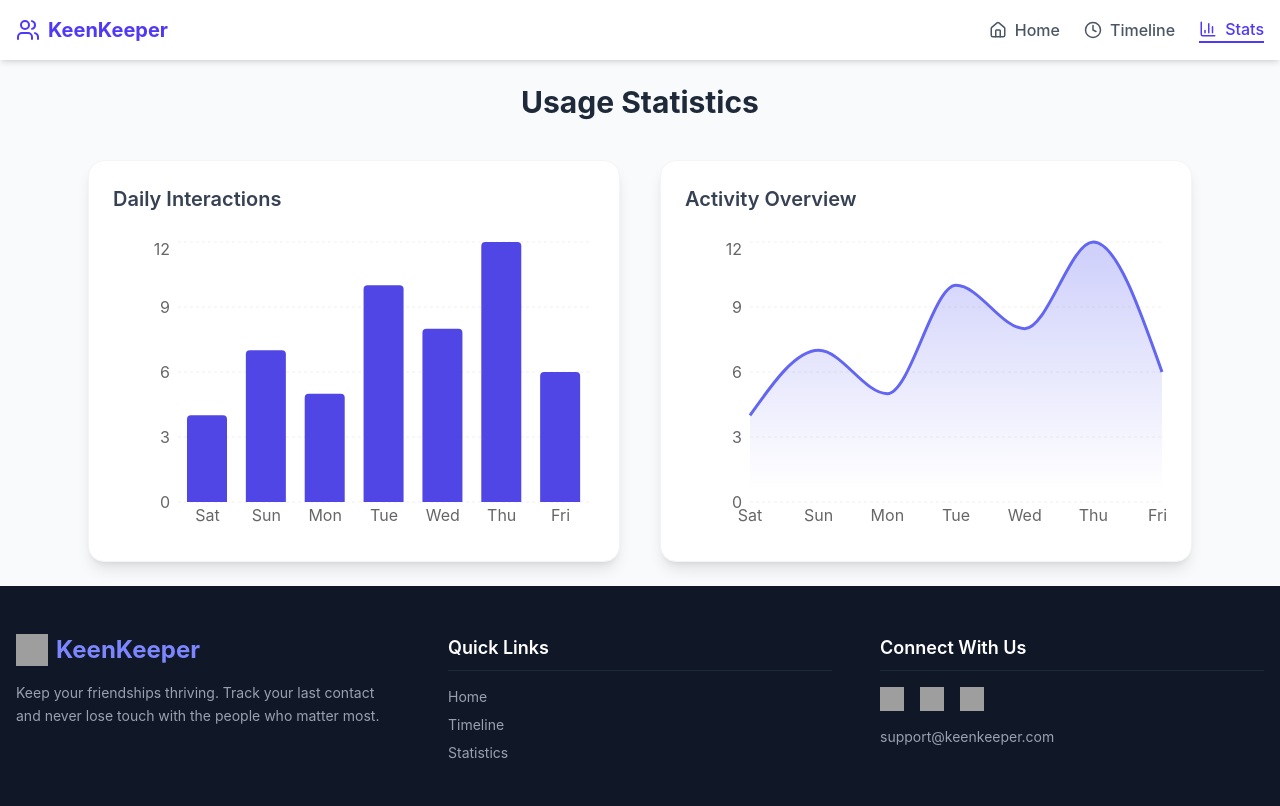
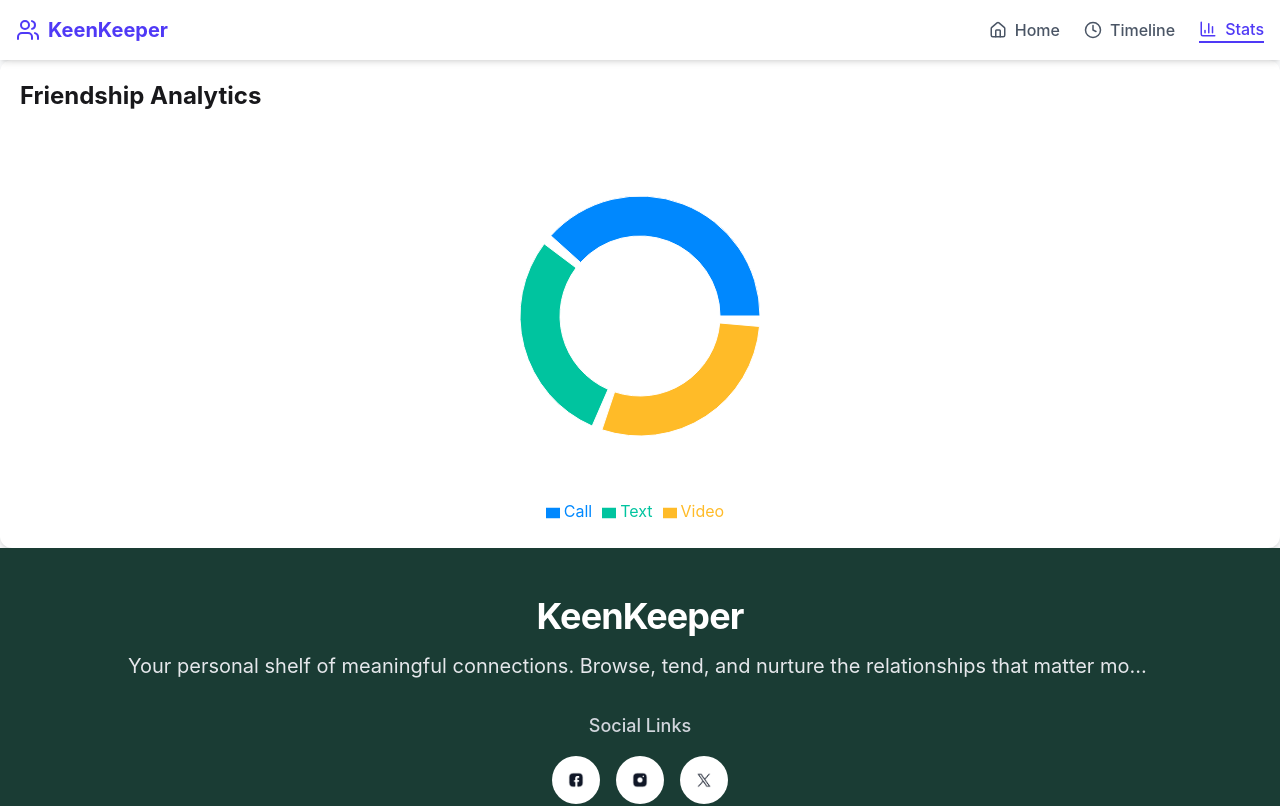
Before and after one commit to mdtaufiqueahamed-lgtm/Assignment-7, a React (Vite) app: page /stats in a window 1280 px wide. Shown: the top 806 px of the page. Built offline with nearby package versions, Linux system fonts and the light colour scheme; grey boxes are pictures that could not be loaded.

Commit message:
project almost done

```diff
--- a/src/pages/Footer/Footer.jsx
+++ b/src/pages/Footer/Footer.jsx
@@ -1,54 +1,48 @@
 import React from 'react';
+import facebookImg from '../../assets/facebook.png'
+import igImg from '../../assets/instagram.png'
+import xImg from '../../assets/twitter.png'
 
 const Footer = () => {
   return (
-    <footer className="bg-gray-900 text-white pt-12 pb-8 mt-auto">
-      <div className="max-w-7xl mx-auto px-4 grid grid-cols-1 md:grid-cols-3 gap-12">
+    <footer className="bg-[#1a3c34] text-white py-12 px-6 text-center">
+      <div className="max-w-5xl mx-auto">
 
-        {/* লোগো এবং ডেসক্রিপশন */}
-        <div className="space-y-4">
-          <div className="flex items-center gap-2 font-bold text-2xl text-indigo-400">
-            {/* লোগো ইমেজের জন্য জায়গা */}
-            <img src="/assets/logo.png" alt="Logo" className="w-8 h-8" />
-            <span>KeenKeeper</span>
+        {/* লোগো: আগের মতো রাখা হয়েছে */}
+        <h2 className="text-4xl font-bold mb-4 tracking-tight text-white">
+          KeenKeeper
+        </h2>
+
+        {/* ডেসক্রিপশন: এক লাইনে করা হয়েছে */}
+        <p className="text-gray-200 text-base md:text-lg lg:text-xl mb-8 whitespace-nowrap overflow-hidden text-ellipsis">
+          Your personal shelf of meaningful connections. Browse, tend, and nurture the relationships that matter most.
+        </p>
+
+        {/* সোশ্যাল লিংক সেকশন */}
+        <div className="mb-8">
+          <h3 className="text-lg font-medium mb-4 text-gray-300">
+            Social Links
+          </h3>
+          <div className="flex justify-center items-center gap-4">
+            <img src={facebookImg} alt="FB" className="w-10 h-10 md:w-12 md:h-12 bg-white rounded-full p-2 cursor-pointer hover:bg-emerald-400 transition-colors" />
+            <img src={igImg} alt="IG" className="w-10 h-10 md:w-12 md:h-12 bg-white rounded-full p-2 cursor-pointer hover:bg-emerald-400 transition-colors" />
+            <img src={xImg} alt="X" className="w-10 h-10 md:w-12 md:h-12 bg-white rounded-full p-2 cursor-pointer hover:bg-emerald-400 transition-colors" />
           </div>
-          <p className="text-gray-400 text-sm leading-relaxed">
-            Keep your friendships thriving. Track your last contact and never lose touch with the people who matter most.
+        </div>
+
+        {/* পলিসি লিংকস: গ্যাপ কমিয়ে আনা হয়েছে */}
+        <div className="flex justify-center gap-6 text-sm md:text-base text-gray-300 mb-8">
+          <a href="#" className="hover:text-white transition">Privacy Policy</a>
+          <a href="#" className="hover:text-white transition">Cookies</a>
+          <a href="#" className="hover:text-white transition">Terms of Service</a>
+        </div>
+
+        {/* কপিরাইট */}
+        <div className="pt-6 border-t border-white/10">
+          <p className="text-gray-400 text-sm md:text-base">
+            © 2026 KeenKeeper. All rights reserved.
           </p>
         </div>
-
-        {/* কুইক লিংকস */}
-        <div>
-          <h3 className="text-lg font-semibold mb-4 border-b border-gray-800 pb-2">Quick Links</h3>
-          <ul className="space-y-2 text-gray-400 text-sm">
-            <li><a href="/" className="hover:text-indigo-400 transition">Home</a></li>
-            <li><a href="/timeline" className="hover:text-indigo-400 transition">Timeline</a></li>
-            <li><a href="/stats" className="hover:text-indigo-400 transition">Statistics</a></li>
-          </ul>
-        </div>
-
-        {/* সোশ্যাল মিডিয়া ইমেজের জন্য জায়গা */}
-        <div>
-          <h3 className="text-lg font-semibold mb-4 border-b border-gray-800 pb-2">Connect With Us</h3>
-          <div className="flex gap-4 mb-4">
-            {/* এখানে তোমার assets এর ইমেজগুলো বসাও */}
-            <a href="#" className="hover:opacity-80 transition">
-              <img src="/assets/github.png" alt="Github" className="w-6 h-6" />
-            </a>
-            <a href="#" className="hover:opacity-80 transition">
-              <img src="/assets/twitter.png" alt="Twitter" className="w-6 h-6" />
-            </a>
-            <a href="#" className="hover:opacity-80 transition">
-              <img src="/assets/linkedin.png" alt="Linkedin" className="w-6 h-6" />
-            </a>
-          </div>
-          <p className="text-gray-400 text-sm">support@keenkeeper.com</p>
-        </div>
-      </div>
-
-      {/* কপিরাইট অংশ */}
-      <div className="max-w-7xl mx-auto px-4 mt-12 pt-8 border-t border-gray-800 text-center text-gray-500 text-xs">
-        <p>© 2026 KeenKeeper. All rights reserved.</p>
       </div>
     </footer>
   );
--- a/src/pages/Stats.jsx
+++ b/src/pages/Stats.jsx
@@ -1,68 +1,46 @@
 import React from 'react';
-import { BarChart, Bar, XAxis, YAxis, CartesianGrid, Tooltip, ResponsiveContainer, AreaChart, Area } from 'recharts';
+import { PieChart, Pie, Cell, ResponsiveContainer, Legend, Tooltip } from 'recharts';
+
+const data = [
+  { name: 'Call', value: 400 },
+  { name: 'Text', value: 300 },
+  { name: 'Video', value: 300 },
+];
+
+const COLORS = ['#0088FE', '#00C49F', '#FFBB28'];
 
 const Stats = () => {
-  // ডামি ডাটা: বন্ধুদের সাথে গত কয়েকদিনের ইন্টারঅ্যাকশন
-  const data = [
-    { name: 'Sat', interactions: 4 },
-    { name: 'Sun', interactions: 7 },
-    { name: 'Mon', interactions: 5 },
-    { name: 'Tue', interactions: 10 },
-    { name: 'Wed', interactions: 8 },
-    { name: 'Thu', interactions: 12 },
-    { name: 'Fri', interactions: 6 },
-  ];
-
   return (
-    <div className="max-w-6xl mx-auto p-6 space-y-10">
-      <h1 className="text-3xl font-bold text-gray-800 text-center mb-10">Usage Statistics</h1>
-
-      <div className="grid grid-cols-1 lg:grid-cols-2 gap-10">
-
-        {/* বার চার্ট কার্ড */}
-        <div className="bg-white p-6 rounded-2xl shadow-lg border border-gray-100">
-          <h2 className="text-xl font-semibold mb-6 text-gray-700">Daily Interactions</h2>
-          <div className="h-[300px] w-full">
-            <ResponsiveContainer width="100%" height="100%">
-              <BarChart data={data}>
-                <CartesianGrid strokeDasharray="3 3" vertical={false} stroke="#f0f0f0" />
-                <XAxis dataKey="name" axisLine={false} tickLine={false} />
-                <YAxis axisLine={false} tickLine={false} />
-                <Tooltip
-                  cursor={{fill: '#f3f4f6'}}
-                  contentStyle={{ borderRadius: '10px', border: 'none', boxShadow: '0 4px 6px -1px rgb(0 0 0 / 0.1)' }}
-                />
-                <Bar dataKey="interactions" fill="#4f46e5" radius={[4, 4, 0, 0]} barSize={40} />
-              </BarChart>
-            </ResponsiveContainer>
-          </div>
-        </div>
-
-        {/* এরিয়া চার্ট কার্ড */}
-        <div className="bg-white p-6 rounded-2xl shadow-lg border border-gray-100">
-          <h2 className="text-xl font-semibold mb-6 text-gray-700">Activity Overview</h2>
-          <div className="h-[300px] w-full">
-            <ResponsiveContainer width="100%" height="100%">
-              <AreaChart data={data}>
-                <defs>
-                  <linearGradient id="colorInter" x1="0" y1="0" x2="0" y2="1">
-                    <stop offset="5%" stopColor="#6366f1" stopOpacity={0.3}/>
-                    <stop offset="95%" stopColor="#6366f1" stopOpacity={0}/>
-                  </linearGradient>
-                </defs>
-                <CartesianGrid strokeDasharray="3 3" vertical={false} stroke="#f0f0f0" />
-                <XAxis dataKey="name" axisLine={false} tickLine={false} />
-                <YAxis axisLine={false} tickLine={false} />
-                <Tooltip contentStyle={{ borderRadius: '10px', border: 'none', boxShadow: '0 4px 6px -1px rgb(0 0 0 / 0.1)' }} />
-                <Area type="monotone" dataKey="interactions" stroke="#6366f1" fillOpacity={1} fill="url(#colorInter)" strokeWidth={3} />
-              </AreaChart>
-            </ResponsiveContainer>
-          </div>
-        </div>
-
+    // এখানে h-[400px] নিশ্চিত করো
+    <div className="w-full bg-white p-5 rounded-xl shadow-md">
+      <h2 className="text-2xl font-bold mb-4">Friendship Analytics</h2>
+      <div style={{ width: '100%', height: 400 }}>
+        <ResponsiveContainer>
+          <PieChart>
+            <Pie
+              data={data}
+              cx="50%"
+              cy="50%"
+              innerRadius={80}
+              outerRadius={120}
+              paddingAngle={5}
+              dataKey="value"
+            >
+              {data.map((entry, index) => (
+                <Cell key={`cell-${index}`} fill={COLORS[index % COLORS.length]} />
+              ))}
+            </Pie>
+            <Tooltip />
+            <Legend />
+          </PieChart>
+        </ResponsiveContainer>
       </div>
     </div>
   );
 };
 
+
+
+
+
 export default Stats;
```
